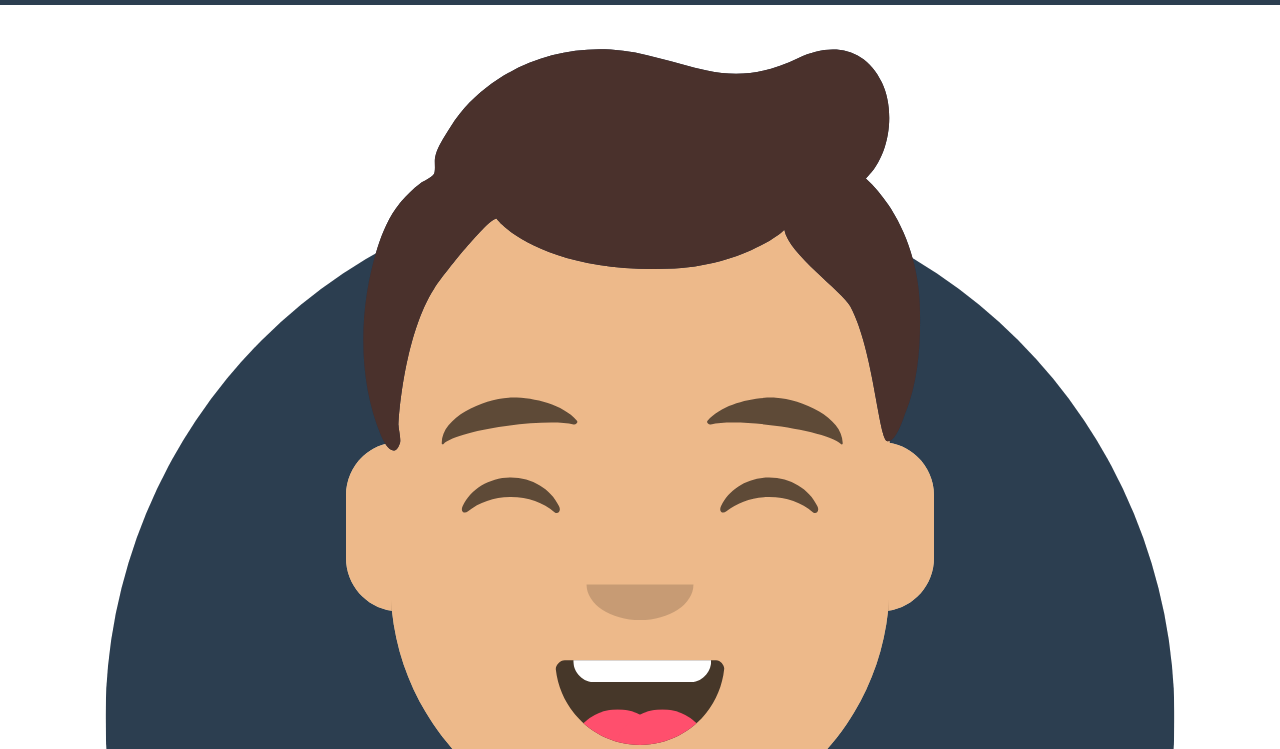
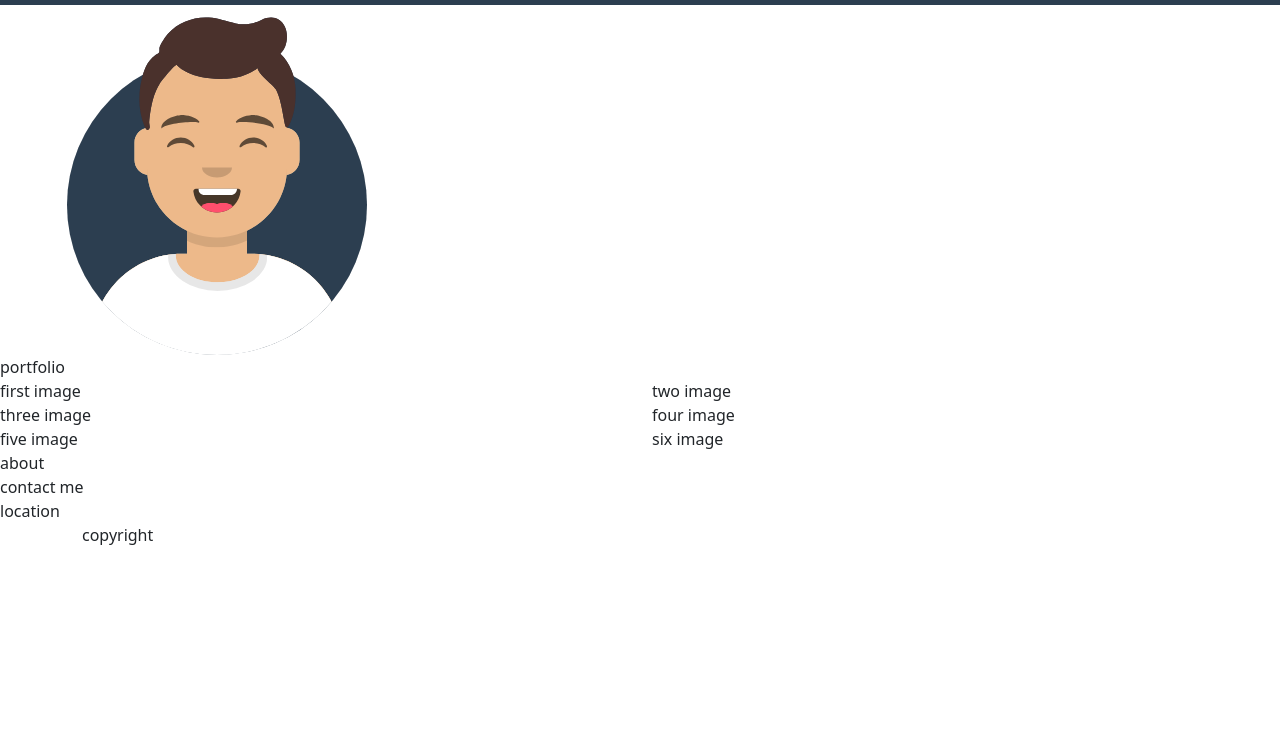
Before and after one commit to Simone-Corso/html-css-bootstrap-freelancer, a plain HTML site: page index.html in a window 1280 px wide. Shown: the part 51-800 px from the top of the page. Drawn offline with nearby package versions, Linux system fonts and the light colour scheme.

Commit message:
inserito altezza per img per un test, dovrò poi continuare rifacendo la macrostruttura.

```diff
--- a/index.html
+++ b/index.html
@@ -34,7 +34,7 @@
     </header>
 
     <main>
-        <section class="my_wrapper mb5">
+        <section class="my_wrapper ">
             <div class="container-fluid">
         <div class="row">
             <div class="col 12 col-sm-12 col-md-12 col-lg-12">
--- a/style/style.css
+++ b/style/style.css
@@ -8,6 +8,10 @@
     max-width: 1200px;
 }
 
+img{
+    height: 350px;
+}
+
 .my_custom-bg{
     background-color: #2C3E50;
 }
```
